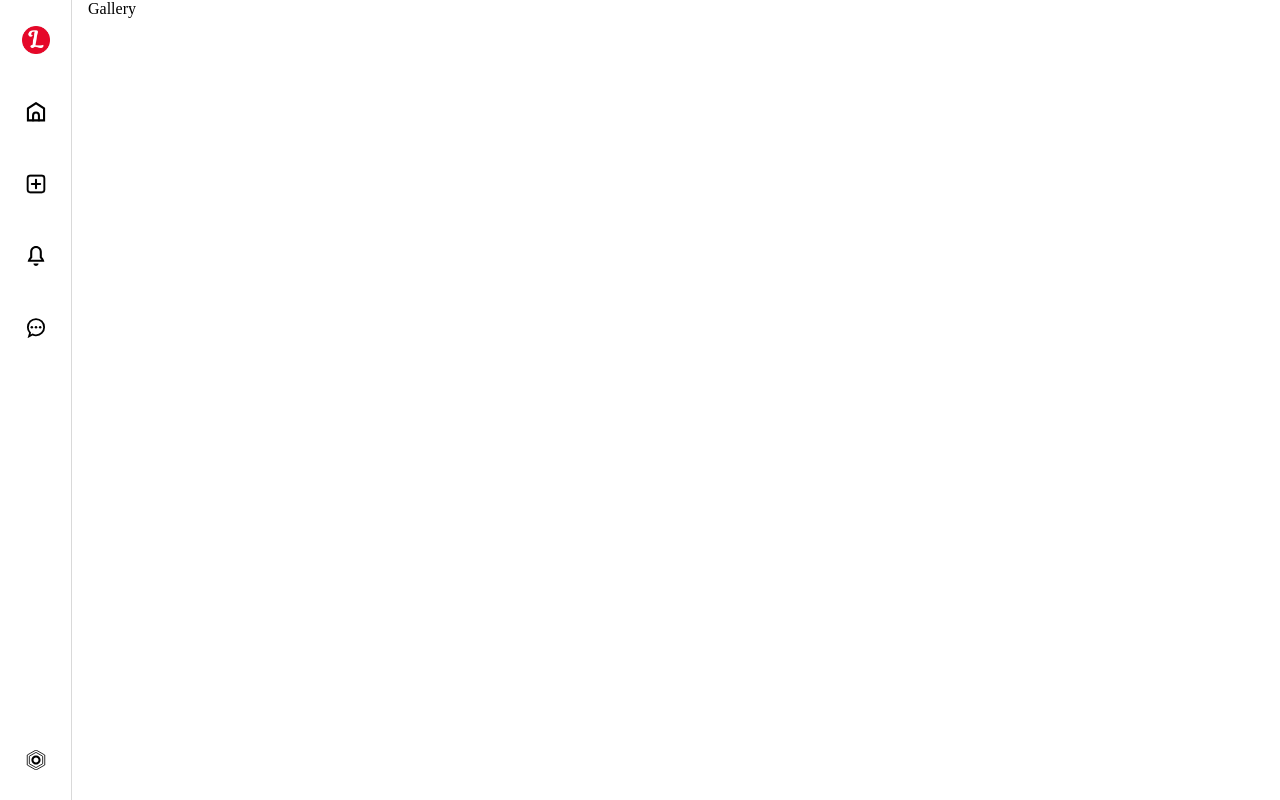
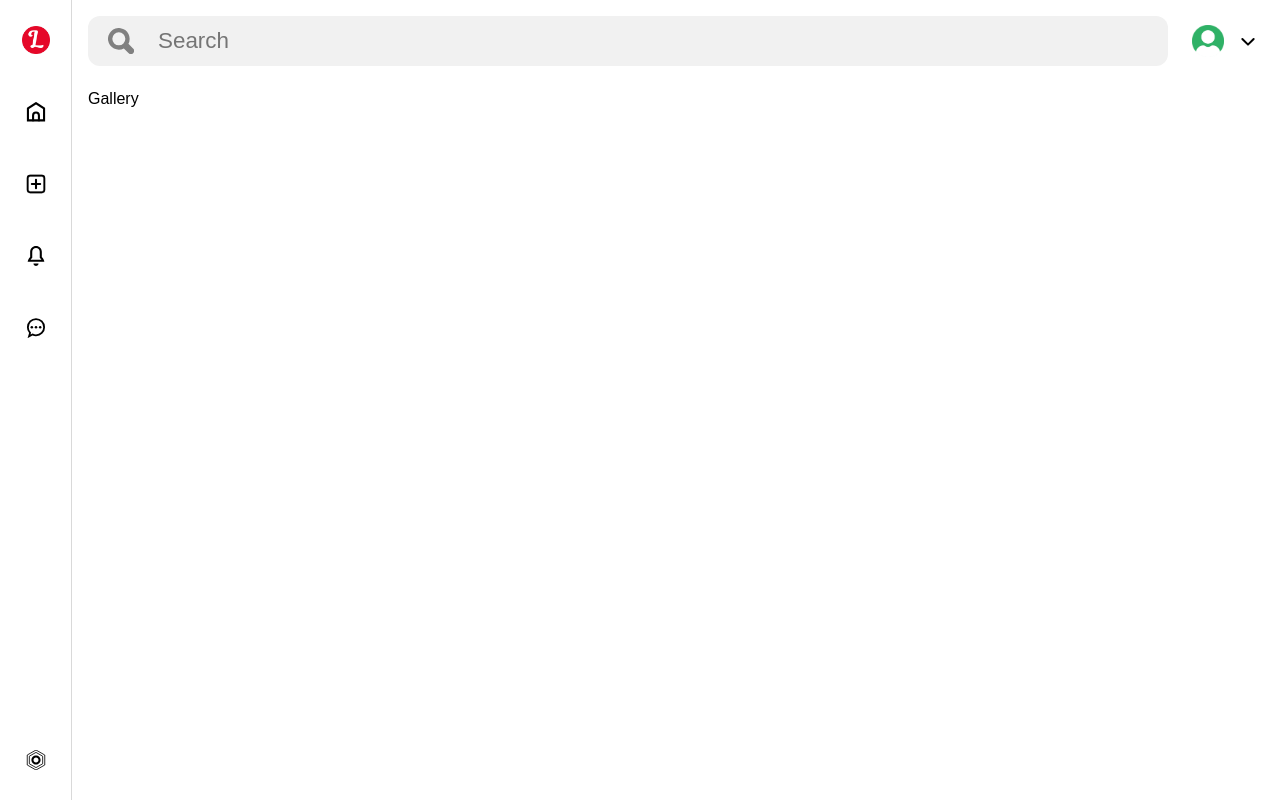
Before and after one commit to SubhodeepSamanta/Pinnora, a React (Vite) app in the folder Frontend/: page / in a window 1280 px wide. Built offline with nearby package versions, Linux system fonts and the light colour scheme.

Commit message:
add topbar

```diff
--- a/Frontend/src/components/Gallery/Gallery.jsx
+++ b/Frontend/src/components/Gallery/Gallery.jsx
@@ -1,5 +1,33 @@
 import React from 'react'
 import './Gallery.css'
+
+const pins = [
+  { id: 1, media: '/pins/pin1.jpeg', height: 1000, width: 1260 },
+  { id: 2, media: '/pins/pin2.jpeg', height: 1200, width: 800 },
+  { id: 3, media: '/pins/pin3.jpeg', height: 1080, width: 720 },
+  { id: 4, media: '/pins/pin4.jpeg', height: 900, width: 600 },
+  { id: 5, media: '/pins/pin5.jpeg', height: 1024, width: 768 },
+  { id: 6, media: '/pins/pin6.jpeg', height: 1280, width: 720 },
+  { id: 7, media: '/pins/pin7.jpeg', height: 1920, width: 1080 },
+  { id: 8, media: '/pins/pin8.jpeg', height: 800, width: 600 },
+  { id: 9, media: '/pins/pin9.jpeg', height: 1600, width: 1200 },
+  { id: 10, media: '/pins/pin10.jpeg', height: 1400, width: 1260 },
+  { id: 11, media: '/pins/pin11.jpeg', height: 1400, width: 1260 },
+  { id: 12, media: '/pins/pin12.jpeg', height: 1260, width: 1260 },
+  { id: 13, media: '/pins/pin13.jpeg', height: 1890, width: 1260 },
+  { id: 14, media: '/pins/pin14.jpeg', height: 1260, width: 1260 },
+  { id: 15, media: '/pins/pin15.jpeg', height: 1024, width: 768 },
+  { id: 16, media: '/pins/pin16.jpeg', height: 800, width: 600 },
+  { id: 17, media: '/pins/pin17.jpeg', height: 1280, width: 720 },
+  { id: 18, media: '/pins/pin18.jpeg', height: 1920, width: 1080 },
+  { id: 19, media: '/pins/pin19.jpeg', height: 1600, width: 1200 },
+  { id: 20, media: '/pins/pin20.jpeg', height: 1400, width: 1260 },
+  { id: 21, media: '/pins/pin21.jpeg', height: 1080, width: 720 },
+  { id: 22, media: '/pins/pin22.jpeg', height: 900, width: 600 },
+  { id: 23, media: '/pins/pin23.jpeg', height: 1024, width: 768 },
+  { id: 24, media: '/pins/pin24.jpeg', height: 1280, width: 720 },
+  { id: 25, media: '/pins/pin25.jpeg', height: 1920, width: 1080 },
+];
 
 const Gallery = () => {
   return (
--- a/Frontend/src/components/TopBar/TopBar.css
+++ b/Frontend/src/components/TopBar/TopBar.css
@@ -0,0 +1,32 @@
+.TopBar{
+    margin: 16px 0 24px 0;
+    display: flex;
+}
+
+.search{
+    flex: 1;
+    padding: 12px;
+    background-color: #f1f1f1;
+    border-radius: 12px;
+    display: flex;
+}
+
+.search img{
+    padding: 0 8px;
+}
+
+.search input{
+    flex: 1;
+    border: none;
+    background-color: transparent;
+    outline: none;
+    font-size: 1.4rem;
+    margin-left: 16px;
+}
+
+.search:hover{
+    background-color: #e1e1e1;
+}
+.search:focus-within{
+    background-color: #e1e1e1;
+}
--- a/Frontend/src/components/TopBar/TopBar.jsx
+++ b/Frontend/src/components/TopBar/TopBar.jsx
@@ -1,9 +1,16 @@
 import React from 'react'
 import './TopBar.css'
+import UserButton from '../UserButton/UserButton'
 
 const TopBar = () => {
   return (
-    <div className='Top'></div>
+    <div className='TopBar'>
+      <div className="search">
+        <img src="/general/search.svg" alt="" />
+        <input type="text" placeholder='Search'/>
+      </div>
+      <UserButton/>
+    </div>
   )
 }
 
--- /dev/null
+++ b/Frontend/src/components/UserButton/UserButton.css
@@ -0,0 +1,53 @@
+.UserButton{
+    display: flex;
+    justify-content: center;
+    align-items: center;
+    gap: 16px;
+    margin-left: 16px;
+    min-width: 5rem;
+    position: relative;
+}
+
+.avatar{
+    height: 32px;
+    width: 32px;
+    object-fit: cover;
+    cursor: pointer;
+}
+
+.arrow{
+    height: 16px;
+    width: 16px;
+    cursor: pointer;
+}
+
+.login{
+    font-family: sans-serif;
+    color: black;
+    text-decoration: none;
+    padding: 16px;
+    border-radius: 16px;
+}
+
+.login:hover{
+    background-color: #f1f1f1;
+}
+
+.options{
+    position: absolute;
+    display: flex;
+    flex-direction: column;
+    top: 110%;
+    right: 16px;
+    box-shadow: 0 0 4px rgba(0, 0, 0, 0.356);
+    border-radius: 8px;
+}
+
+.option{
+    padding: 8px 26px;
+    border-radius: 8px;
+}
+
+.option:hover{
+    background-color: #e9e9e9;
+}
--- /dev/null
+++ b/Frontend/src/components/UserButton/UserButton.jsx
@@ -0,0 +1,30 @@
+import React, { useState } from 'react'
+import './UserButton.css'
+
+const UserButton = () => {
+
+    const login=true;
+    const [option,setOption]= useState(false);
+  return (
+    <div className='UserButton'>
+        {login?(
+            <>
+            <img src="/general/noAvatar.png" alt="avatar" className='avatar'/>
+            <img onClick={()=>setOption(o=>!o)} src="/general/arrow.svg" alt="" className='arrow'/>
+            {option && <div className="options">
+                <div className='option'>Profile</div>
+                <div className='option'>Setting</div>
+                <div className='option'>Logout</div>
+            </div>
+            }
+            </>
+        ):(
+            <>
+            <a href="/" className='login'> Login / Register </a>
+            </>
+        )}
+    </div>
+  )
+}
+
+export default UserButton
--- a/Frontend/src/index.css
+++ b/Frontend/src/index.css
@@ -2,4 +2,5 @@
     margin: 0;
     padding: 0;
     box-sizing: border-box;
+    font-family: sans-serif;
 }
```
